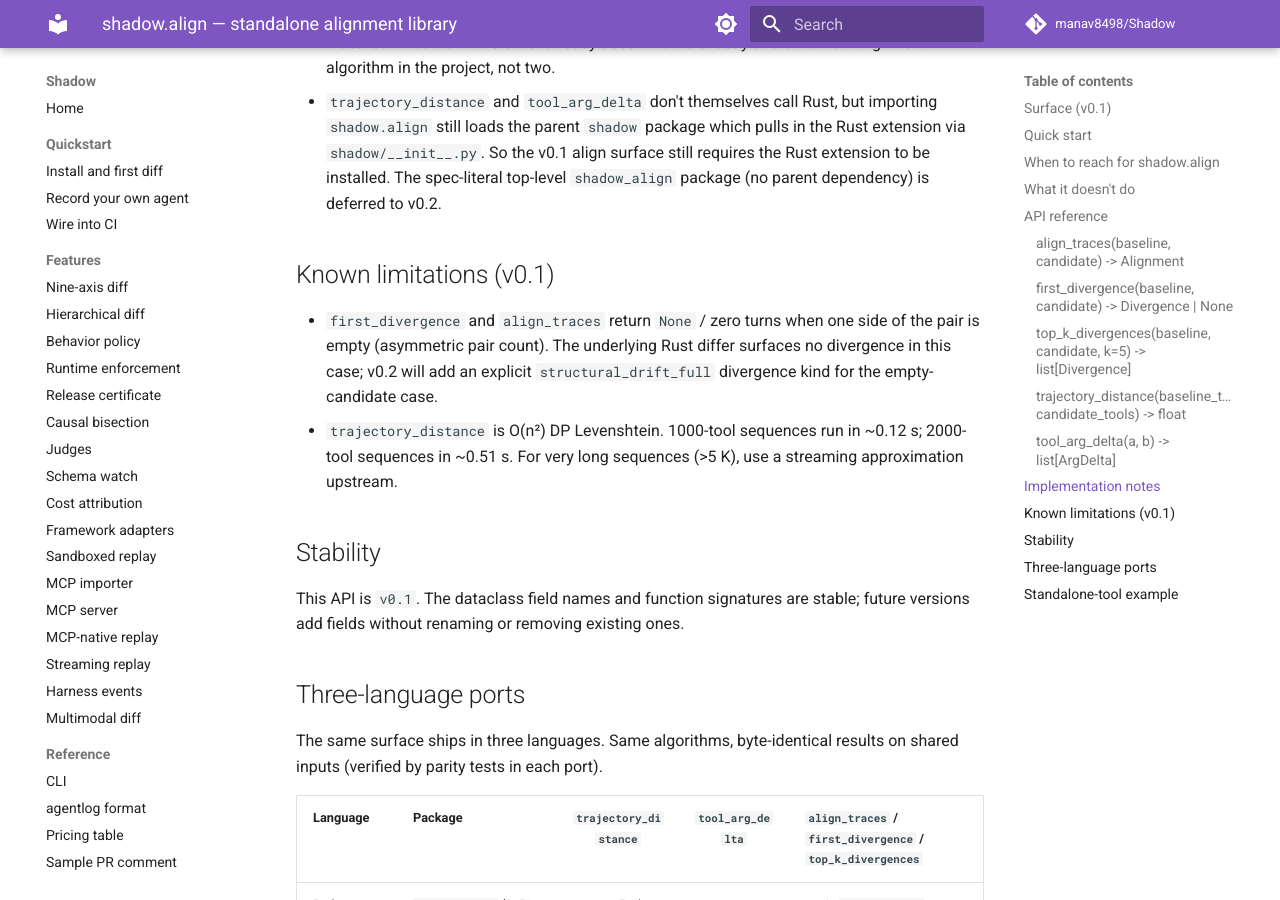
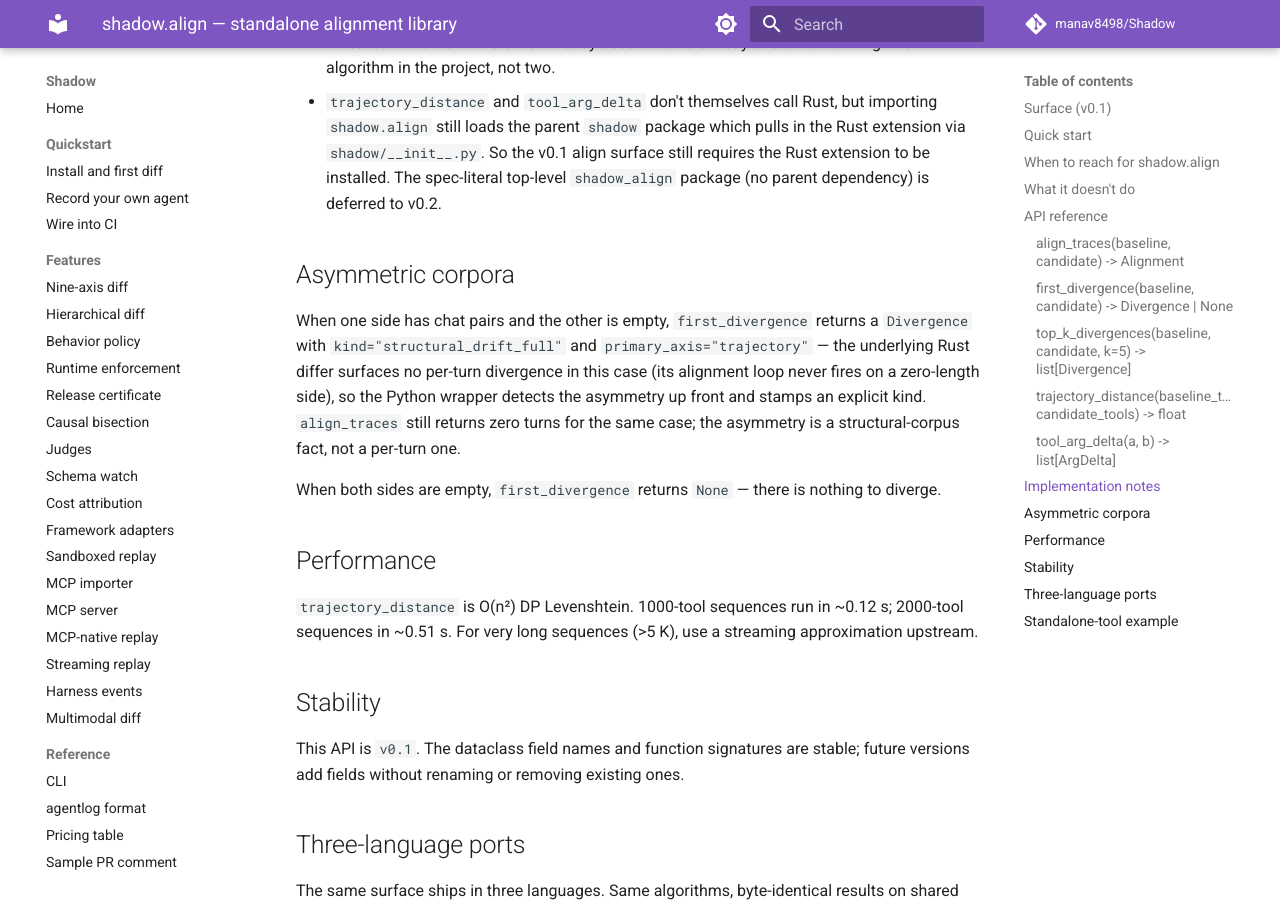
Before and after one commit to manav8498/Shadow, an MkDocs documentation site: the page built from docs/features/align-library.md, in a window 1280 px wide and 900 px high, scrolled down 2508 px. Built offline with MkDocs 1.6.1 and Material for MkDocs 9.7.7, drawn with Linux system fonts in a browser that asks for light colours; comment, search, counter and statistics services are not loaded.

Commit message:
fix: external-audit issues 1-3 (mypy unused-ignore, stale align docs, cargo -all-features warning)
External-agent audit caught three Shadow-specific issues.

```diff
--- a/docs/features/align-library.md
+++ b/docs/features/align-library.md
@@ -111,16 +111,25 @@ keyed by slash-separated JSON-pointer paths. Pure Python.
   installed. The spec-literal top-level `shadow_align` package (no
   parent dependency) is deferred to v0.2.
 
-## Known limitations (v0.1)
+## Asymmetric corpora
 
-* `first_divergence` and `align_traces` return `None` / zero turns
-  when one side of the pair is empty (asymmetric pair count). The
-  underlying Rust differ surfaces no divergence in this case; v0.2
-  will add an explicit `structural_drift_full` divergence kind for
-  the empty-candidate case.
-* `trajectory_distance` is O(n²) DP Levenshtein. 1000-tool sequences
-  run in ~0.12 s; 2000-tool sequences in ~0.51 s. For very long
-  sequences (>5 K), use a streaming approximation upstream.
+When one side has chat pairs and the other is empty, `first_divergence`
+returns a `Divergence` with `kind="structural_drift_full"` and
+`primary_axis="trajectory"` — the underlying Rust differ surfaces
+no per-turn divergence in this case (its alignment loop never fires
+on a zero-length side), so the Python wrapper detects the asymmetry
+up front and stamps an explicit kind. `align_traces` still returns
+zero turns for the same case; the asymmetry is a structural-corpus
+fact, not a per-turn one.
+
+When both sides are empty, `first_divergence` returns `None` — there
+is nothing to diverge.
+
+## Performance
+
+`trajectory_distance` is O(n²) DP Levenshtein. 1000-tool sequences
+run in ~0.12 s; 2000-tool sequences in ~0.51 s. For very long
+sequences (>5 K), use a streaming approximation upstream.
 
 ## Stability
 
```
Also changed, not shown: CONTRIBUTING.md (+17 -1 lines), 2 other files.
